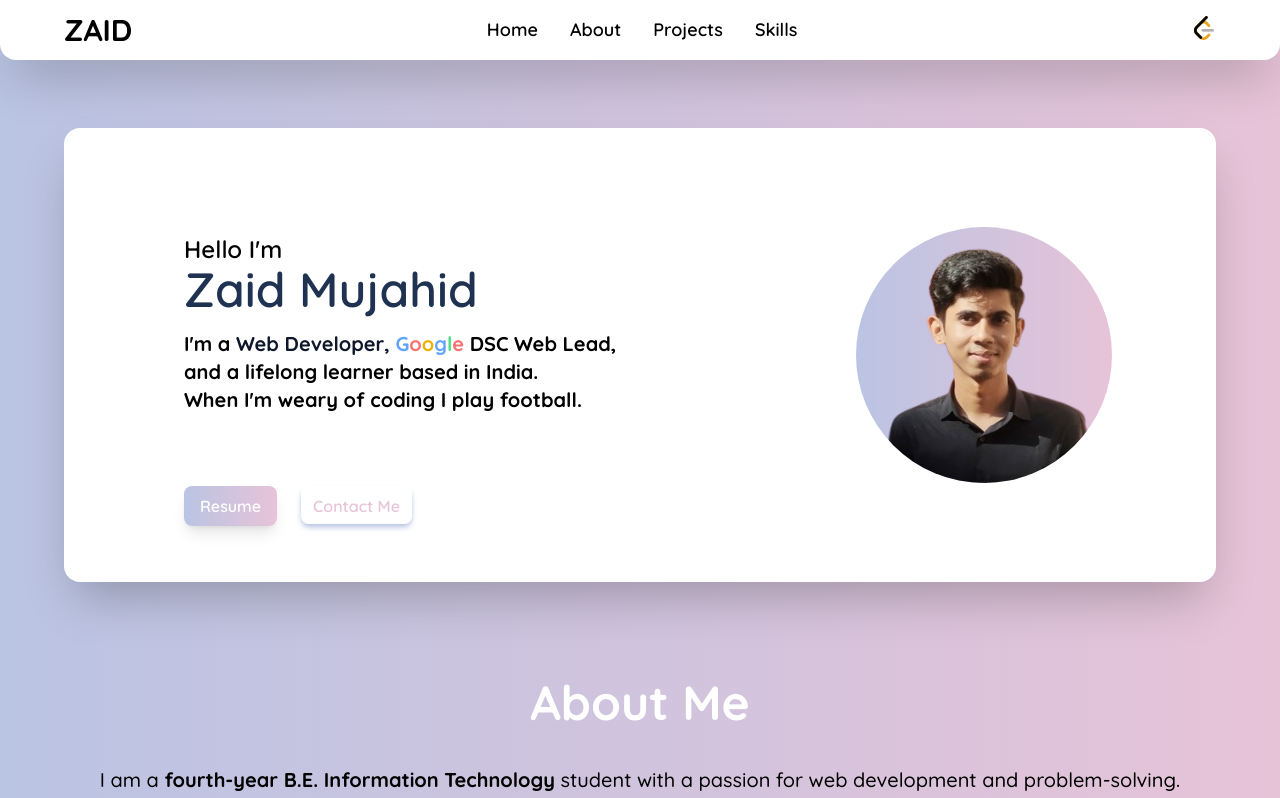
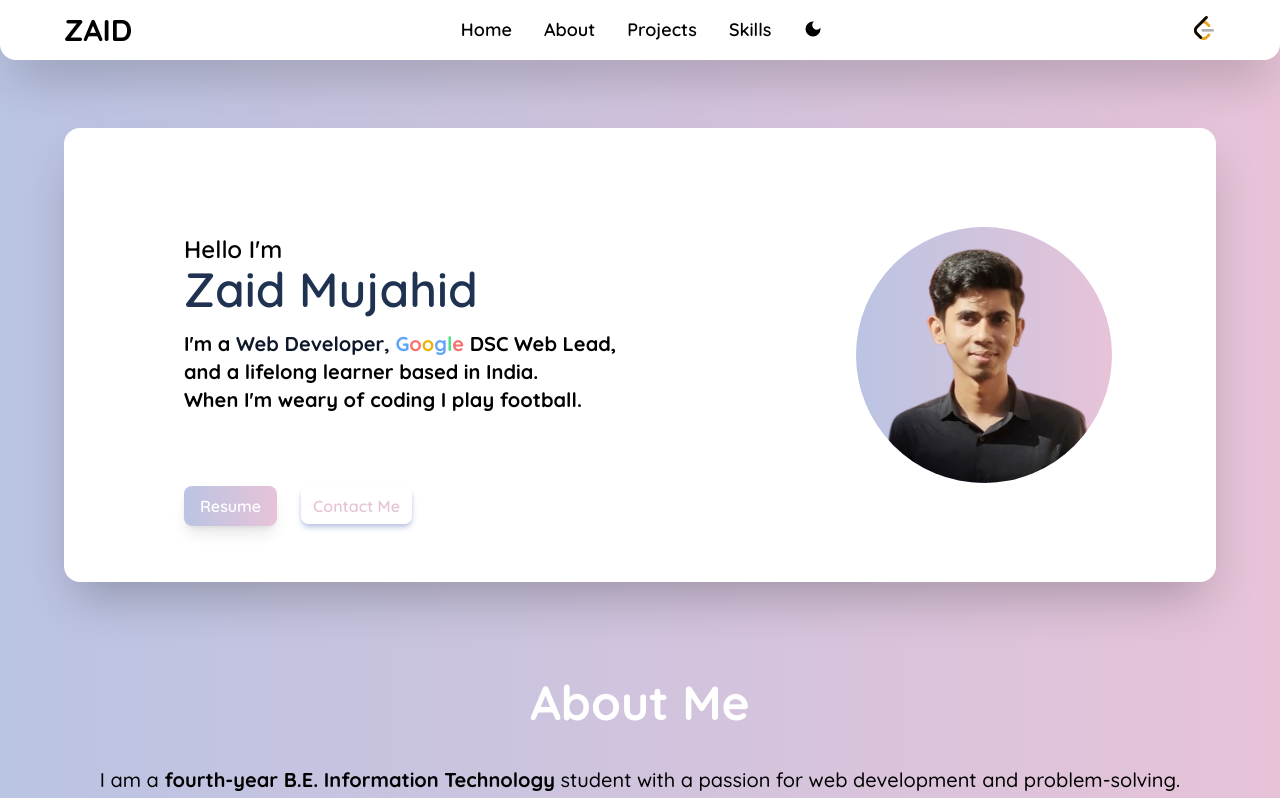
Before and after one commit to ZaidMujahid/portfolio_website, a Next.js app: page / in a window 1280 px wide. Shown: the top 798 px of the page. Built offline with nearby package versions, Linux system fonts and the light colour scheme.

Commit message:
"modes added"

```diff
--- a/components/Navbar.jsx
+++ b/components/Navbar.jsx
@@ -23,8 +23,8 @@ const Navbar = () => {
                 <a href="#about" className="p-2 pr-6">About</a>
                 <a href="#projects" className="p-2 pr-6">Projects</a>
                 <a href="#skills" className="p-2 pr-6">Skills</a>
-                {/* {dark && <button onClick={() => setDark(false) ? setTheme('light'): setTheme("dark")} className="p-2 pr-6 text-xl pt-1.5"><CiLight/></button>}
-                {!dark && <button onClick={() => setDark(true) ? setTheme('dark'): setTheme("light")} className="p-2 pr-6 text-xl pt-1.5"><MdDarkMode/></button>} */}
+                {dark && <button onClick={() => setDark(false) ? setTheme('light'): setTheme("dark")} className="p-2 pr-6 text-xl pt-1.5"><CiLight/></button>}
+                {!dark && <button onClick={() => setDark(true) ? setTheme('dark'): setTheme("light")} className="p-2 pr-6 text-xl pt-1.5"><MdDarkMode/></button>}
             </div>}
             {!nav && <div className="flex text-lg font-semibold p-2 flex-col mr-[550px] mt-2">
                 {/* <a href="#home" className='text-3xl font-bold pb-4' onClick={() => setNav(true)}>ZAID</a> */}
```
